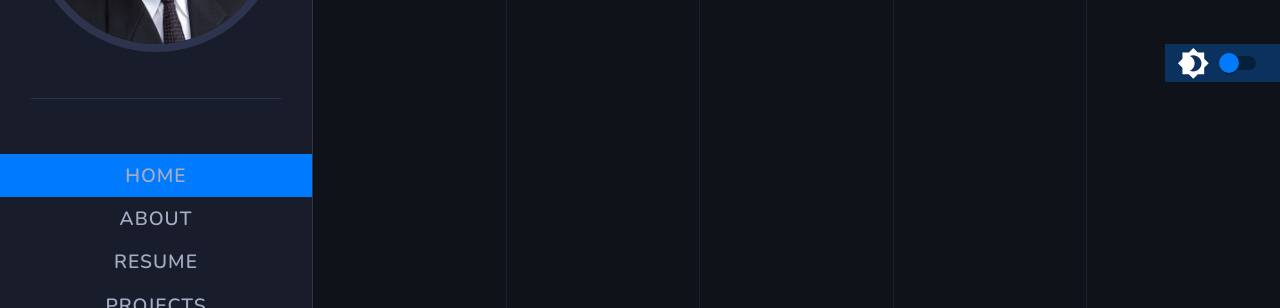
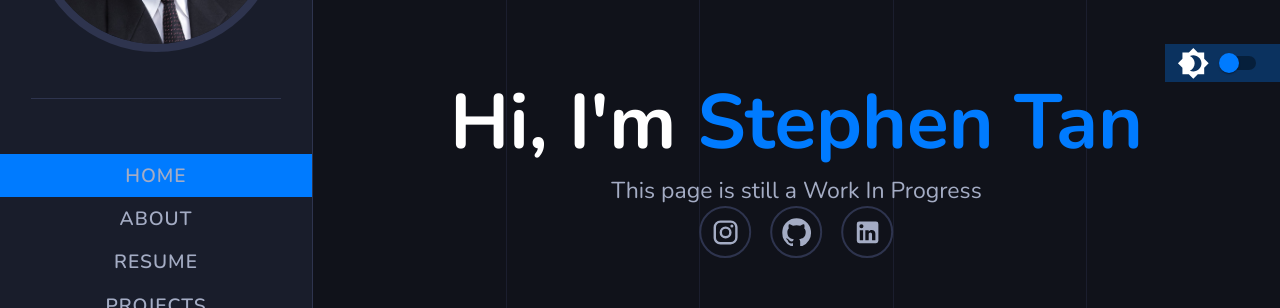
Before and after one commit to blackonyyx/Stephen-Portfolio-Website, a React (Create React App) app: page / in a window 1280 px wide. Shown: the part 236-544 px from the top of the page. Built offline with nearby package versions, Linux system fonts and the light colour scheme.

Commit message:
readjust the switching

```diff
--- a/src/App.js
+++ b/src/App.js
@@ -64,7 +64,7 @@ function App() {
 
 
           <Switching>
-            <Route path="/blackonyyx" exact>
+            <Route path="/" exact>
               <HomePage />
             </Route>
             <Route path="/about" exact>
```
